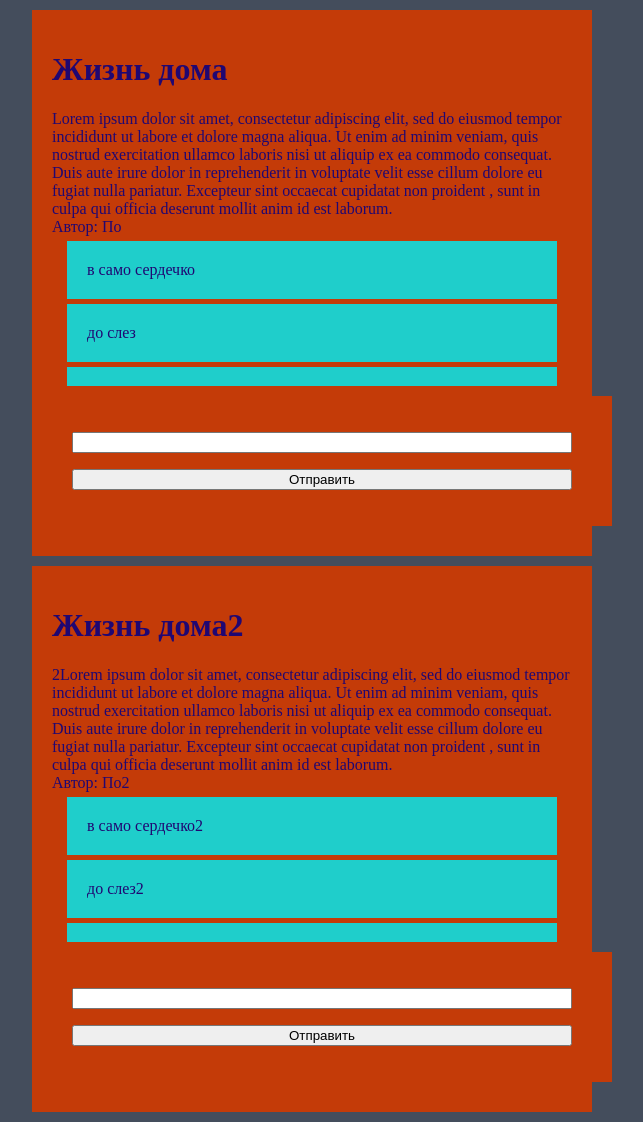
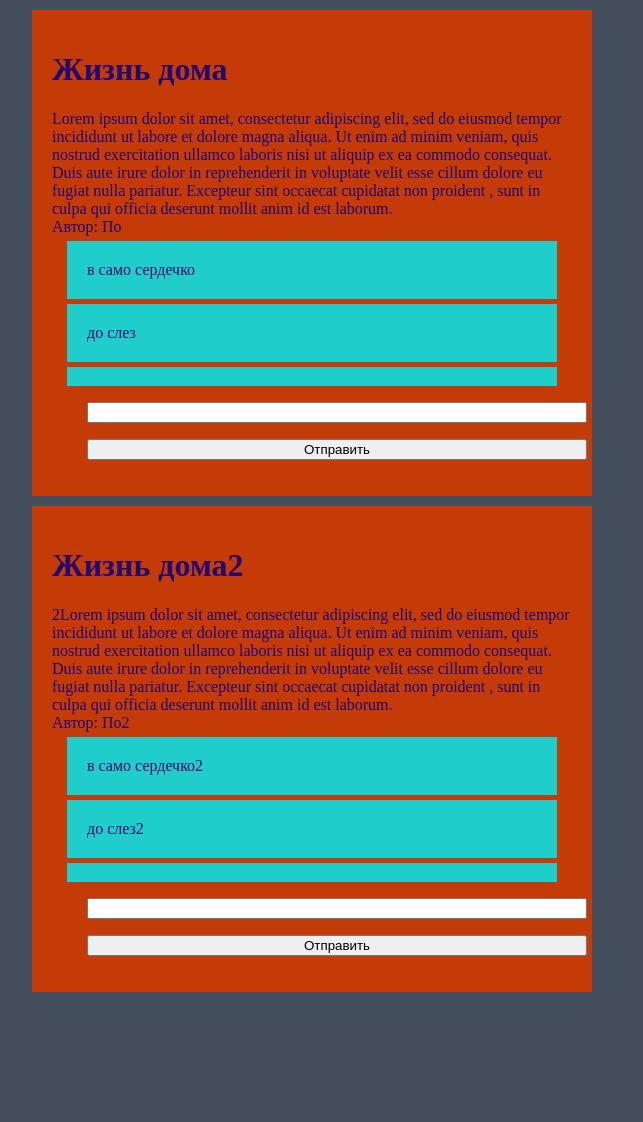
Before and after one commit to ArtemKuksenko/flask_example, a Flask app: page / in a window 1280 px wide. Shown: the whole page, without its empty margins (328-971 px from the left). After the commit the page ends 992 px from the top, so only its background shows below. Run offline with Flask 2, Linux system fonts and the light colour scheme.

Commit message:
comments

```diff
--- a/app/templates/base.html
+++ b/app/templates/base.html
@@ -45,6 +45,19 @@
             {#https://pikabu.ru/story/tsvet_yaits_stranstvuyushchego_drozda_4168563#}
             padding: 20px;
         }
+        .comment-box{
+            margin: 0px auto;
+            width: 450px;
+            background: #c43b08;
+            padding: 0px;
+            color: #200772;
+        }
+        input.comment-box{
+            width: 300px;
+        }
+        .comment-box.button{
+            width: 300px;
+        }
     </style>
 </head>
 <body>
--- a/app/templates/index.html
+++ b/app/templates/index.html
@@ -13,7 +13,7 @@
                     </div>
                 {% endfor %}
             </div>
-            <div class="post">
+            <div class="comment-box">
                 <form method="post" id = "qwe">
                     {{ p.form.csrf_token() }}
                     {{ p.form.id }}
```
